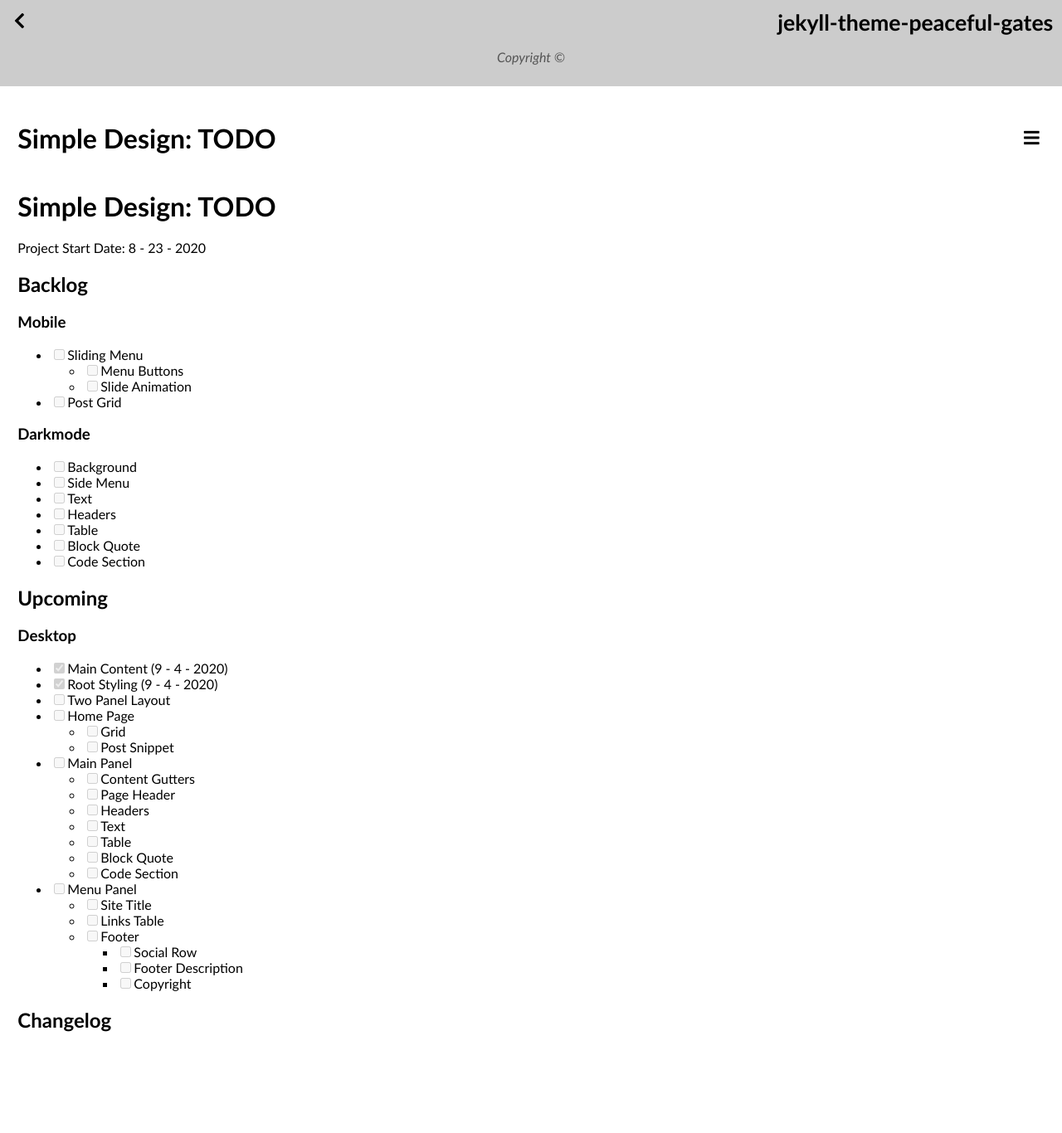
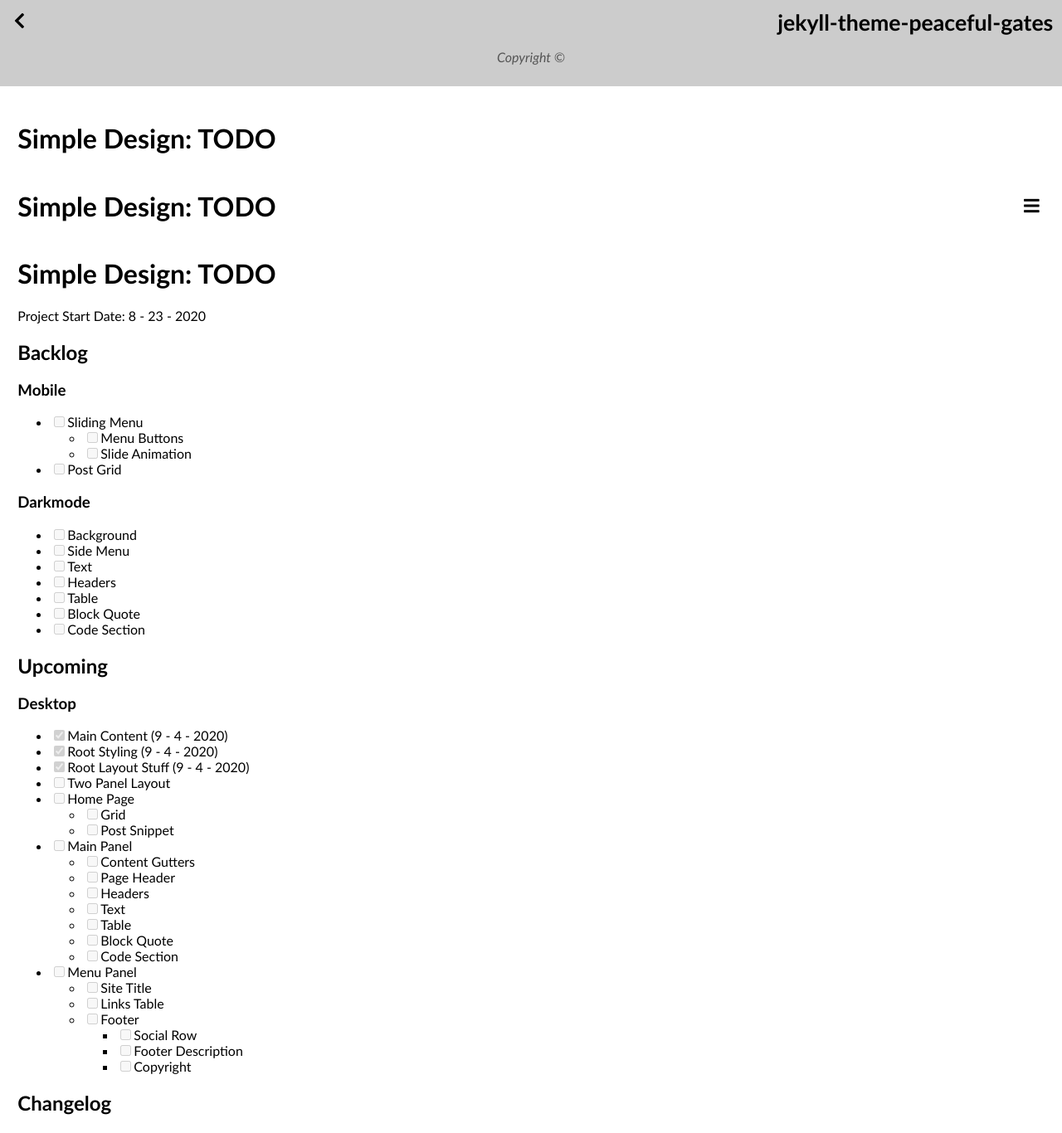
Before and after one commit to andydevs/jekyll-theme-peaceful-gates, a Jekyll site: the page built from TODO.md, in a window 1280 px wide. Shown: the whole page at 83% size. Built offline with Jekyll 4.4.1, drawn with Linux system fonts in a browser that asks for light colours; our own code applies the rules of GitHub Pages for plain Markdown files; before the commit the page ends 1265 px from its top, so only the background shows below that.

Commit message:
Moved page header to separate include

```diff
--- a/TODO.md
+++ b/TODO.md
@@ -29,6 +29,7 @@
 
 - [x] Main Content (9 - 4 - 2020)
 - [x] Root Styling (9 - 4 - 2020)
+- [x] Root Layout Stuff (9 - 4 - 2020)
 - [ ] Two Panel Layout
 - [ ] Home Page
     - [ ] Grid
--- /dev/null
+++ b/_includes/page-header.html
@@ -0,0 +1,11 @@
+<div class="page-header">
+    <div class="page-info">
+        <h1 class="page-title">{{ include.title }}</h1>
+        {%- if include.subtitle -%}
+            <h2 class="page-subtitle">{{ include.subtitle }}</h2>
+        {%- endif -%}
+    </div>
+    <button class="icon-button show-on-mobile" id="open-menu">
+        <span class="fas fa-bars"></span>
+    </button>
+</div>
--- a/_layouts/page.html
+++ b/_layouts/page.html
@@ -1,6 +1,10 @@
 ---
 layout: default
 ---
+
+<!-- Page Title -->
+{%- include page-header.html
+    title=page.title -%}
 
 <div class="page-header">
     <div class="page-info">
--- a/_sass/jekyll-theme-simple-design.scss
+++ b/_sass/jekyll-theme-simple-design.scss
@@ -8,3 +8,4 @@
 @import "./jekyll-theme-simple-design/variables";
 @import "./jekyll-theme-simple-design/base";
 @import "./jekyll-theme-simple-design/menu";
+@import "./jekyll-theme-simple-design/misc";
--- a/_sass/jekyll-theme-simple-design/_base.scss
+++ b/_sass/jekyll-theme-simple-design/_base.scss
@@ -20,44 +20,3 @@
 pre {
     overflow-x: auto;
 }
-
-.button {
-    // Link decorating
-    text-decoration: none;
-    color: $black-color;
-
-    // Button decorating
-    border: none;
-    border-radius: 4pt;
-
-    // Button styling
-    background: $light-gray-color;
-    padding: $spacing-1 $spacing-2;
-}
-
-.icon-button {
-    background: none;
-    border: none;
-    font-size: $icon-font-size;
-}
-
-.main-container {
-    margin: $spacing-3;
-}
-
-.page-header {
-    display: flex;
-}
-
-.page-info {
-    flex: 1;
-    margin: $spacing-3 0pt;
-}
-
-.page-title {
-    margin: 0pt;
-}
-
-.page-subtitle {
-    margin: 0pt;
-}
--- /dev/null
+++ b/_sass/jekyll-theme-simple-design/_misc.scss
@@ -0,0 +1,44 @@
+.show-on-mobile {
+    visibility: hidden;
+}
+
+.button {
+    // Link decorating
+    text-decoration: none;
+    color: $black-color;
+
+    // Button decorating
+    border: none;
+    border-radius: 4pt;
+
+    // Button styling
+    background: $light-gray-color;
+    padding: $spacing-1 $spacing-2;
+}
+
+.icon-button {
+    background: none;
+    border: none;
+    font-size: $icon-font-size;
+}
+
+.main-container {
+    margin: $spacing-3;
+}
+
+.page-header {
+    display: flex;
+}
+
+.page-info {
+    flex: 1;
+    margin: $spacing-3 0pt;
+}
+
+.page-title {
+    margin: 0pt;
+}
+
+.page-subtitle {
+    margin: 0pt;
+}
```
Also changed, not shown: _layouts/post.html (+9 -9 lines), index.html (+4 -8 lines).
